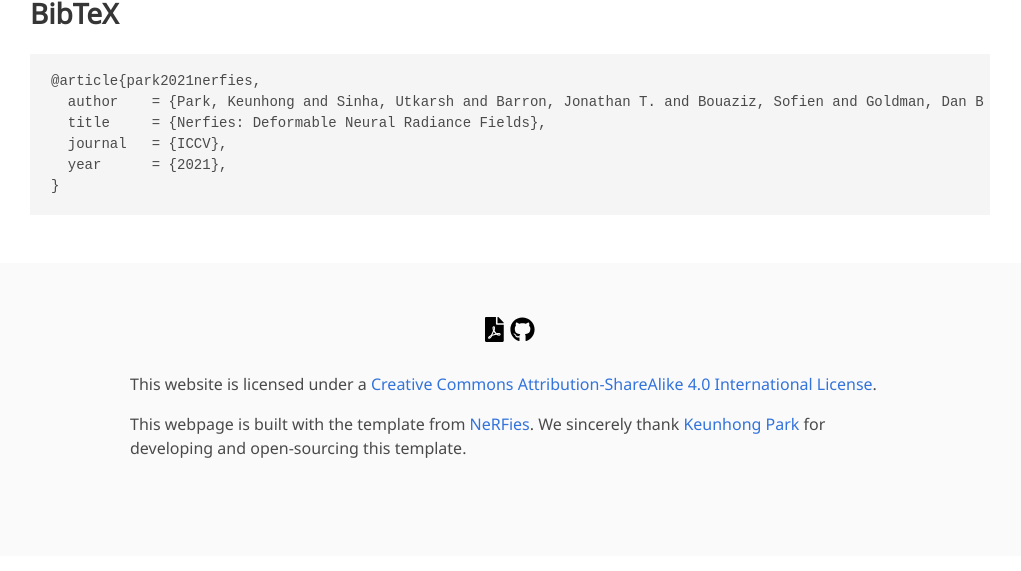
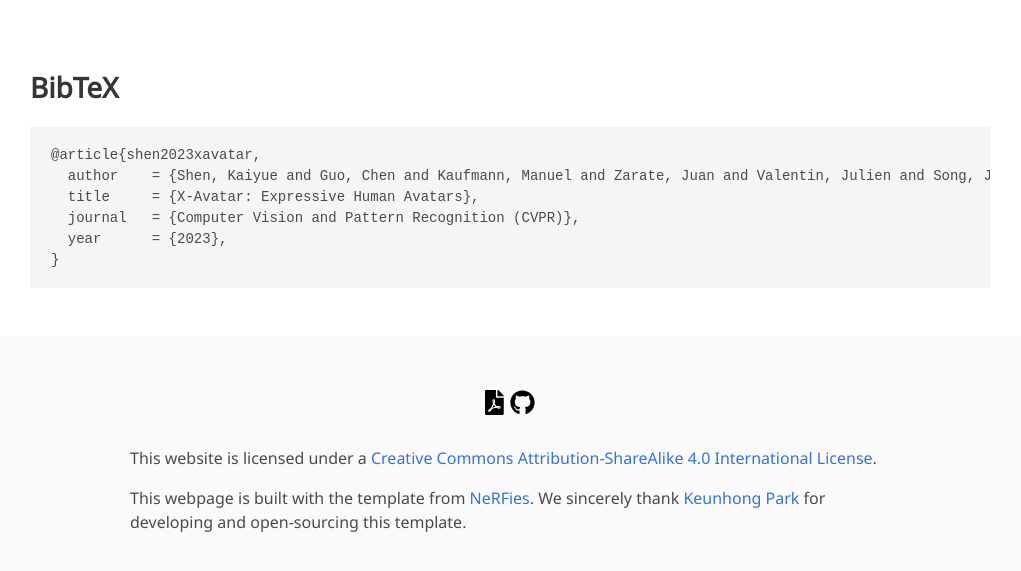
Before and after one commit to Skype-line/Skype-line.github.io, a Jekyll site: the page projects/X-Avatar/index.html, which Jekyll copies as it is, in a window 1280 px wide and 900 px high, scrolled down 3264 px, cut to the strip 270-841 px from the top of the window. Shown: the whole strip, without its empty margins (130-1151 px from the left). Built offline with Jekyll 4.4.1, drawn with Linux system fonts in a browser that asks for light colours; nearby versions of some CDN libraries; some web fonts are replaced; library files that are not in the unit come from our copies; a style sheet for code colours, icons or effects is not loaded; some of the changed text lies outside the part shown.

Commit message:
update X-Avatar page, supmat, dataset video

```diff
--- a/projects/X-Avatar/index.html
+++ b/projects/X-Avatar/index.html
@@ -225,8 +225,8 @@
           </p>
           <p>
             To facilitate future research on expressive avatars we contribute a new dataset, called
-            <span class="X-Humans">X-Humans</span>, containing 234 sequences of high-quality textured scans
-            from 20 participants, totalling 35,000 data frames.
+            <span class="X-Humans">X-Humans</span>, containing 233 sequences of high-quality textured scans
+            from 20 participants, totalling 35,500 data frames.
           </p>
         </div>
       </div>
@@ -265,6 +265,11 @@
     <div class="columns is-centered">
       <div class="column is-full-width">
         <h2 class="title is-3">Dataset</h2>
+        <li>20 subjects, 233 sequences, 35,475 frames</li>
+        <li>High-quality textured scans, SMPL[-X] registrations</li>
+        <li>Body pose + hand gesture + facial expression</li>
+        <li>Various clothing types, hair styles, genders and ages</li>
+        </br>
         <div class="content has-text-centered">
           <video id="replay-video" autoplay controls muted preload playsinline height="100%">
             <source src="./static/videos/dataset.mp4"
@@ -291,7 +296,7 @@
     <div class="columns is-centered">
 
       <!-- GRAB. -->
-      <div class="column">
+      <!-- <div class="column">
         <div class="content">
           <p> </p>
           <h4 class="title is-5">GRAB</h4>
@@ -300,14 +305,14 @@
                     type="video/mp4">
           </video>
         </div>
-      </div>
+      </div> -->
       <!--/ GRAB. -->
 
       <!-- X-Humans. -->
       <div class="column">
         <div class="content">
           <p> </p>
-          <h4 class="title is-5">X-Humans</h4>
+          <!-- <h4 class="title is-5">X-Humans</h4> -->
           <video id="X-Humans" autoplay controls muted loop playsinline height="100%">
             <source src="./static/videos/baseline_on_X_Humans.mov"
                     type="video/mp4">
@@ -442,11 +447,11 @@
 <section class="section" id="BibTeX">
   <div class="container is-max-desktop content">
     <h2 class="title">BibTeX</h2>
-    <pre><code>@article{park2021nerfies,
-  author    = {Park, Keunhong and Sinha, Utkarsh and Barron, Jonathan T. and Bouaziz, Sofien and Goldman, Dan B and Seitz, Steven M. and Martin-Brualla, Ricardo},
-  title     = {Nerfies: Deformable Neural Radiance Fields},
-  journal   = {ICCV},
-  year      = {2021},
+    <pre><code>@article{shen2023xavatar,
+  author    = {Shen, Kaiyue and Guo, Chen and Kaufmann, Manuel and Zarate, Juan and Valentin, Julien and Song, Jie and Hilliges, Otmar},
+  title     = {X-Avatar: Expressive Human Avatars},
+  journal   = {Computer Vision and Pattern Recognition (CVPR)},
+  year      = {2023},
 }</code></pre>
   </div>
 </section>
```
Also changed, not shown: other parts of projects/X-Avatar/index.html (+1 -1 lines), 1 other file.
